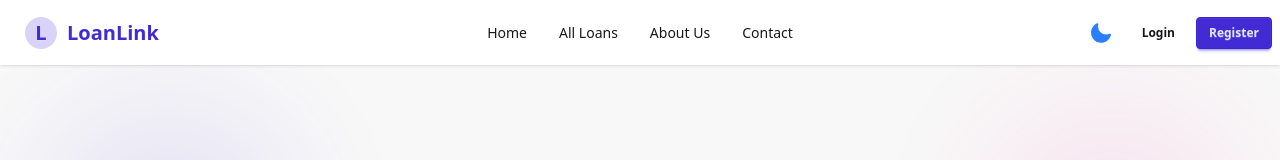
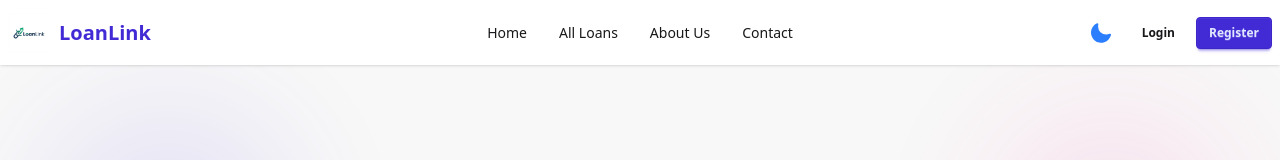
Before and after one commit to sm-ayman/loanlink-client, a React (Vite) app: page / in a window 1280 px wide. Shown: the top 160 px of the page. Built offline with nearby package versions, Linux system fonts and the light colour scheme; no server answers.

Commit message:
Enhance branding with new premium logo and favicon integration

```diff
--- a/index.html
+++ b/index.html
@@ -2,7 +2,7 @@
 <html lang="en">
   <head>
     <meta charset="UTF-8" />
-    <link rel="icon" type="image/svg+xml" href="/vite.svg" />
+    <link rel="icon" type="image/png" href="/logo.png" />
     <meta name="viewport" content="width=device-width, initial-scale=1.0" />
     <link rel="preconnect" href="https://fonts.googleapis.com">
     <link rel="preconnect" href="https://fonts.gstatic.com" crossorigin>
--- a/src/components/shared/Navbar.jsx
+++ b/src/components/shared/Navbar.jsx
@@ -81,11 +81,9 @@ const Navbar = () => {
             {navOptions}
           </ul>
         </div>
-        <Link to="/" className="btn btn-ghost normal-case text-xl text-primary font-bold">
-          <div className="w-8 h-8 rounded-full bg-primary/20 flex items-center justify-center mr-1 hidden sm:flex">
-             <span className="text-xl">L</span>
-          </div>
-          LoanLink
+        <Link to="/" className="btn btn-ghost normal-case text-xl text-primary font-bold px-0 hover:bg-transparent">
+          <img src="/logo.png" alt="LoanLink Logo" className="h-10 w-auto" />
+          <span className="ml-1">LoanLink</span>
         </Link>
       </div>
       <div className="navbar-center hidden lg:flex">
```
Also changed, not shown: public/logo.png (added).
